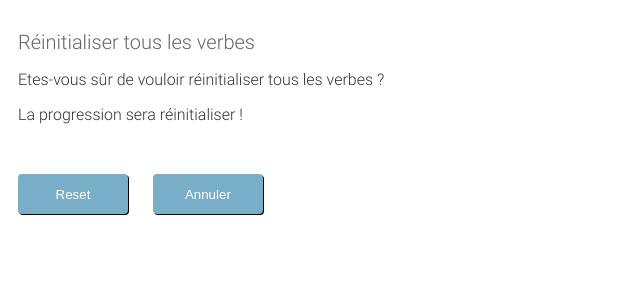
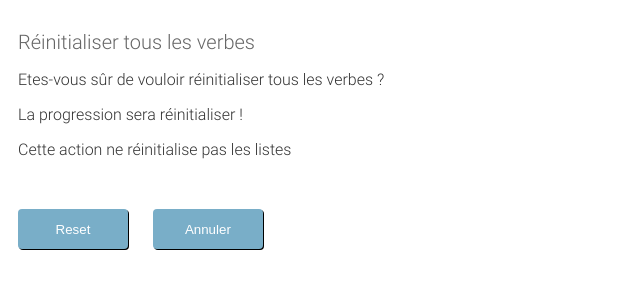
Before and after one commit to johntsinger/django-verbes-irreguliuers, a Django app: page /verbes/reset in a window 1280 px wide. Shown: the part 26-326 px from the top of the page, without its empty margins (0-640 px from the left). Run offline with Django 4.2, Linux system fonts and the light colour scheme.

Commit message:
Ajout d'un paragraphe d'information sur la réinitialisation

```diff
--- a/verbes/verbes_app/templates/verbes_app/reset_all.html
+++ b/verbes/verbes_app/templates/verbes_app/reset_all.html
@@ -6,6 +6,7 @@
 
 <p>Etes-vous sûr de vouloir réinitialiser tous les verbes ?
 <p>La progression sera réinitialiser !</p>
+<p>Cette action ne réinitialise pas les listes</p>
 
 <form action="" method="post">
     {% csrf_token %}
--- a/verbes/verbes_app/templates/verbes_app/table_reset.html
+++ b/verbes/verbes_app/templates/verbes_app/table_reset.html
@@ -6,6 +6,7 @@
 
 <p>Etes-vous sûr de vouloir réinitialiser la liste : <strong>{{ table.name }}</strong> ?</p>
 <p>La progression de cette liste sera réinitialiser !</p>
+<p>Cette action ne réinitialise pas la liste contenant tous les verbes</p>
 
 <form action="" method="post">
     {% csrf_token %}
```
